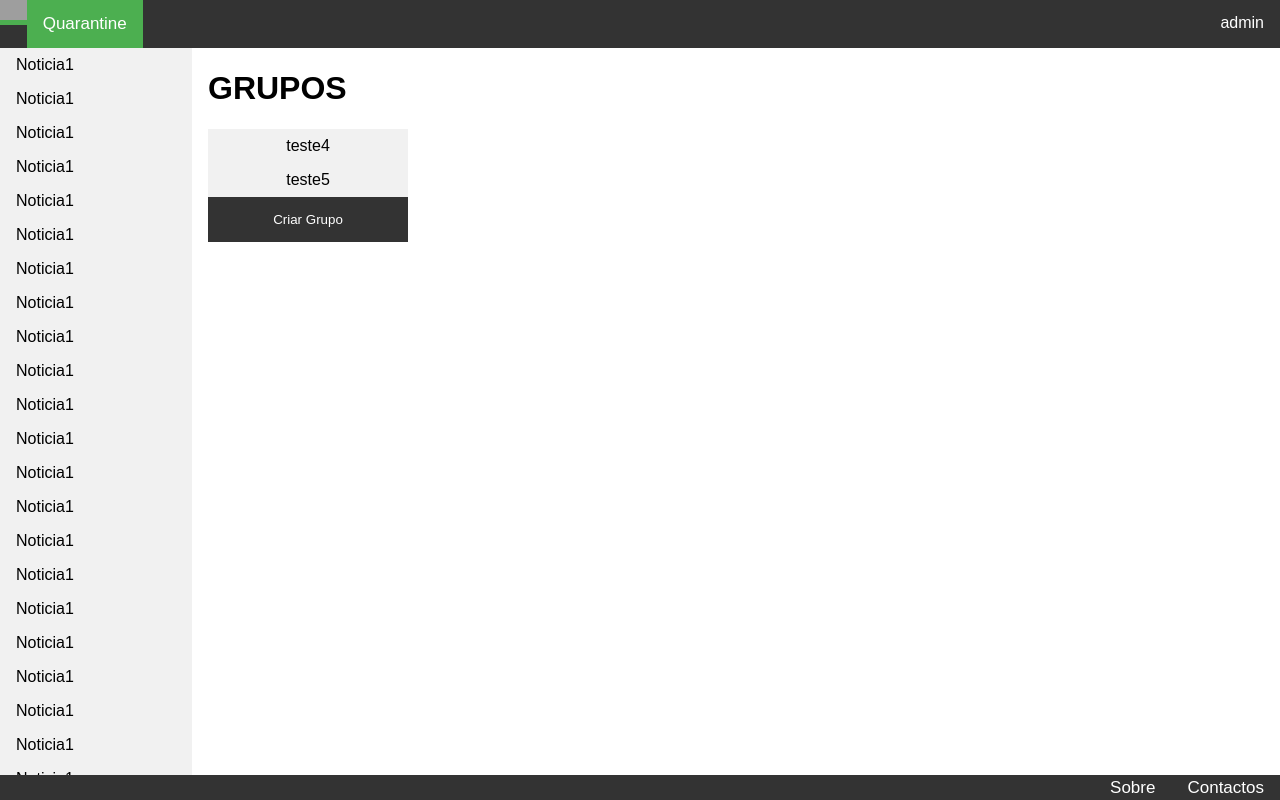
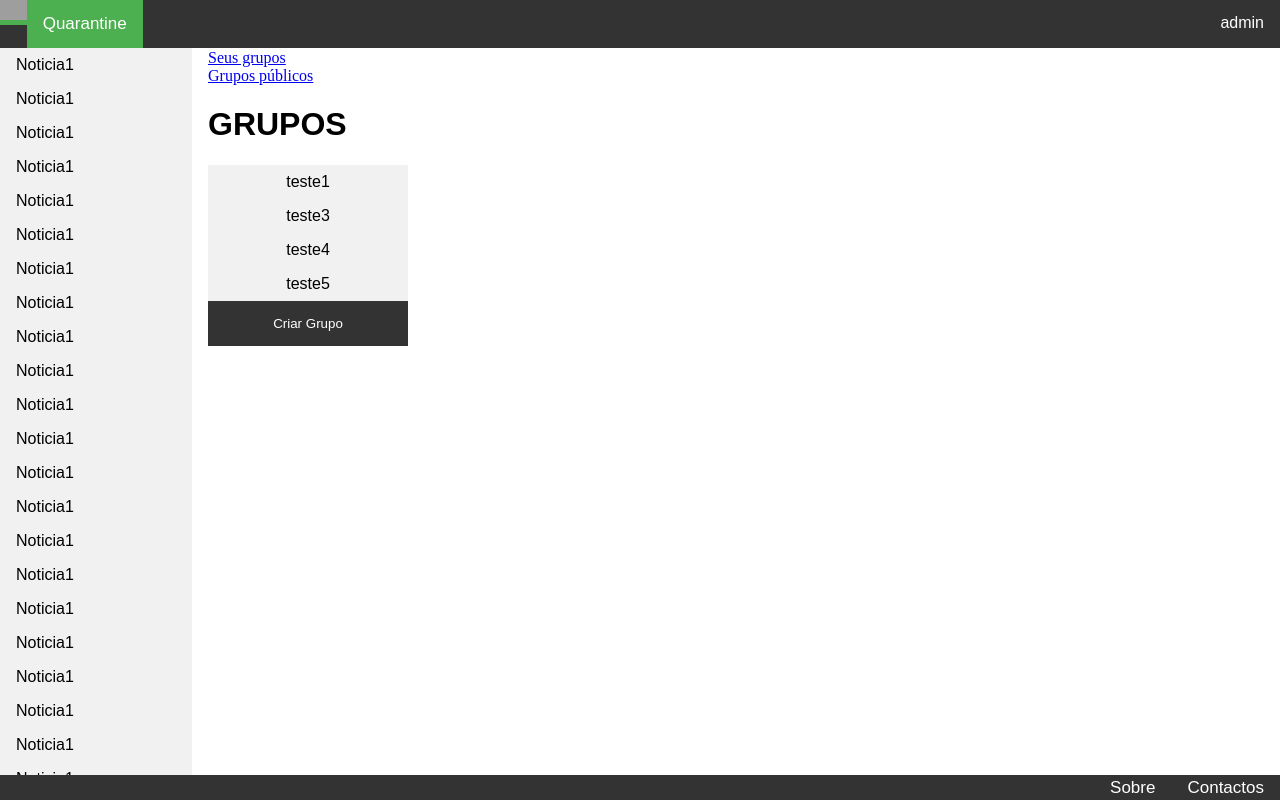
Before and after one commit to JoaoAlmeida-dev/quarantine, a Django app: page /quarantine/ in a window 1280 px wide. Run offline with Django 3.2, Linux system fonts and the light colour scheme; a user stored in the database is signed in; data comes from the database, SQL or seed files in the repository; both versions use the stored data as it was after the commit; grey boxes are pictures that could not be loaded.

Commit message:
Grupos públicos e privados

```diff
--- a/quarantine/templates/quarantine/menu.html
+++ b/quarantine/templates/quarantine/menu.html
@@ -13,6 +13,10 @@
             <img src="https://www.dinheirovivo.pt/wp-content/uploads/2020/03/coronavirus-2.jpg" alt = "profile pic">
 
         {% else %}
+
+            <a href= "{% url 'gruposutilizador' %}">Seus grupos</a><br>
+            <a href= "{% url 'grupospublicos' %}">Grupos públicos</a>
+
 
         <div>
             <h1 >GRUPOS</h1>
--- a/quarantine/urls.py
+++ b/quarantine/urls.py
@@ -13,6 +13,8 @@ from account.views import (
 urlpatterns = [
 
     url(r'^$', views.menu, name='menu'),
+    url(r'^grupospublicos/$', views.grupospublicos, name='grupospublicos'),
+    url(r'^gruposutilizador/$', views.gruposutilizador, name='gruposutilizador'),
 
     # ----------------------------------------------------------------------Account
 
--- a/quarantine/views.py
+++ b/quarantine/views.py
@@ -7,6 +7,8 @@ from django.shortcuts import get_object_or_404
 from .models import Grupo, Publicacao, Comentario, MembroGrupo, VotoPublicacao, VotoComentario
 from django.contrib.auth.models import User
 from django.contrib.auth import logout
+from django.db.models import Q
+
 
 from account.models import Account
 
@@ -19,9 +21,16 @@ def menu(request):
     # if request.user.is_authenticated:
     #     return HttpResponseRedirect(reverse('logged', args=()))
     # else:
+    grupos = Grupo.objects.filter(Q(membros__id=request.user.id) | Q(publico=True)).distinct()
+    return render(request, 'quarantine/menu.html', {'grupos': grupos})
+
+def grupospublicos(request):
+    grupos = Grupo.objects.filter(publico=True)
+    return render(request, 'quarantine/menu.html', {'grupos': grupos})
+
+def gruposutilizador(request):
     grupos = Grupo.objects.filter(membros__id=request.user.id)
     return render(request, 'quarantine/menu.html', {'grupos': grupos})
-
 
 # ------------------------------------------------------------------------
 
@@ -86,20 +95,28 @@ def apagargrupo(request, grupo_id):
 
 
 def grupo_view(request, grupo_id):
-    grupo = get_object_or_404(Grupo, pk=grupo_id)
     membro = None
+    print("start")
     try:
-        membro = MembroGrupo.objects.get(grupo_id=grupo_id, Account_id=request.user.id)
+        grupo = get_object_or_404(Grupo, pk=grupo_id)
     except:
-        #
+        #Não existe grupo com esse id
+        return HttpResponseRedirect(reverse('menu'))
+    else:
         if grupo.publico:
             membrosgrupo = MembroGrupo.objects.filter(grupo_id=grupo_id)
+            try:
+                membro = membrosgrupo.get(grupo_id=grupo_id, Account=request.user)
+            except:
+                isadmin = False
+            else:
+                isadmin = membro.is_admin
             return render(request, 'quarantine/grupo.html',
-                          {'grupo': grupo, 'membrosgrupo': membrosgrupo, 'isadmin': membro.is_admin})
-        return HttpResponseRedirect(reverse('menu'))
-    else:
-        membrosgrupo = MembroGrupo.objects.filter(grupo_id=grupo_id)
-        return render(request, 'quarantine/grupo.html',
+                          {'grupo': grupo, 'membrosgrupo': membrosgrupo, 'isadmin': isadmin})
+        else:
+            membrosgrupo = MembroGrupo.objects.filter(grupo_id=grupo_id, Account_id=request.user.id)
+            membro = membrosgrupo.get(grupo_id=grupo_id, Account=request.user)
+            return render(request, 'quarantine/grupo.html',
                       {'grupo': grupo, 'membrosgrupo': membrosgrupo, 'isadmin': membro.is_admin})
 
 
```
Also changed, not shown: db.sqlite3.
